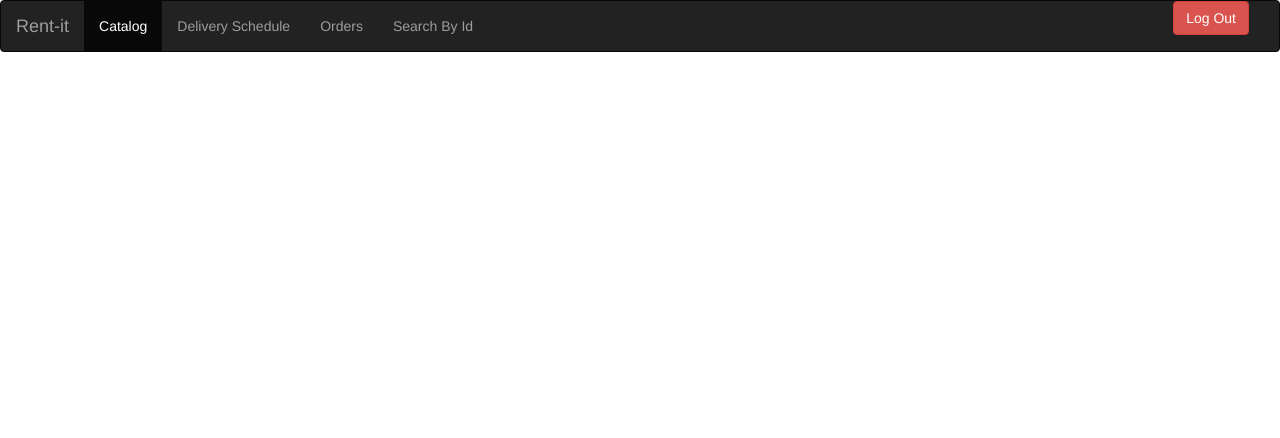
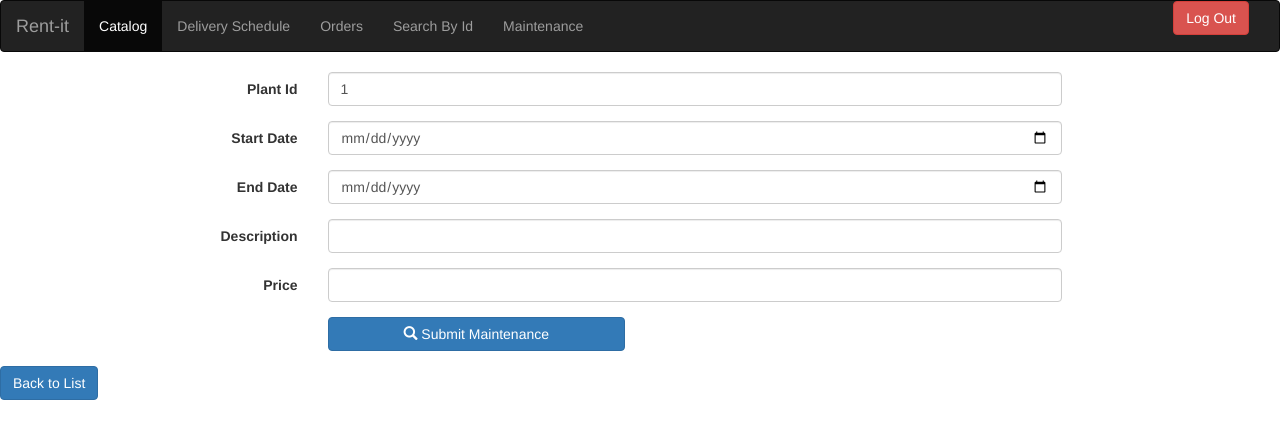
Before and after one commit to demonno/rentit-frontend, an Angular app: page /plan-maintenance/1/1 in a window 1280 px wide. Before the commit this address led to /. Shown: the top 438 px of the page. Built offline with nearby package versions, Linux system fonts and the light colour scheme.

Commit message:
maintenance

```diff
--- a/src/app/app.component.html
+++ b/src/app/app.component.html
@@ -14,6 +14,7 @@
         <li><a routerLink="/delivery">Delivery Schedule</a></li>
         <li><a routerLink="/orders">Orders</a></li>
         <li><a routerLink="/search">Search By Id</a></li>
+        <li><a routerLink="/maintenance">Maintenance</a></li>
       </ul>
       <button  class="btn btn-danger logout-button" (click)="logout()">Log Out</button>
     </div>
--- /dev/null
+++ b/src/app/maintenance/maintenance-service.ts
@@ -0,0 +1,20 @@
+import { Injectable } from "@angular/core";
+import { PlantReservationDTO, Query, PlantInventoryItemDTO } from "app/sales/definitions";
+import { Http, URLSearchParams,RequestOptions, Headers} from "@angular/http";
+import { environment } from "environments/environment"
+
+@Injectable()
+export class MaintenanceService {
+
+    constructor(private http: Http){}
+    plantItems: Array<PlantInventoryItemDTO>;
+        getAllItems(){
+                console.log("EXECUTING========");
+        this.http.get(environment.RENTIT_BASE_URL + '/api/inventory/plants/list/items')
+            .subscribe(response => {
+              console.log(response.json());
+              this.plantItems = response.json();
+            });
+    }
+
+}
--- /dev/null
+++ b/src/app/maintenance/maintenance.component.html
@@ -0,0 +1,23 @@
+
+
+<div>
+<div>
+    <table class="table">
+        <thead>
+            <tr>
+                <th>Condition</th>
+                <th>Serioal Number</th>
+                <th>Name</th>
+                <th>Action</th>
+            </tr>
+        </thead>
+        <tbody>
+            <tr *ngFor="let plant of catalog.plantItems">
+                <td>{{plant.condition}}</td>
+                <td>{{plant.serialNumber}}</td>
+                <td>{{plant.plant.name}}</td>
+                <td><button class="btn btn-danger" *ngIf="plant.condition=='UNSERVICEABLE_REPAIRABLE'" (click)="maintenance(plant._id,plant.plant._links.self.href)">Maintenance</button></td>
+        </tbody>
+    </table>
+
+</div>
--- /dev/null
+++ b/src/app/maintenance/maintenance.component.ts
@@ -0,0 +1,34 @@
+import { Component } from "@angular/core";
+import { DeliveryService } from "app/sales/delivery/delivery-service";
+import { AuthenticationService } from "app/authentication/authentication.service";
+import { MaintenanceService } from "app/maintenance/maintenance-service";
+import { MaintenanceQuery } from "app/sales/definitions";
+import {Router} from '@angular/router';
+
+@Component({
+    selector: 'maintenance',
+    templateUrl: './maintenance.component.html'
+    /*template: `
+        <query-form (executeEventQuery)='executeQuery($event)'></query-form>
+        <query-result (selectPlant)='selectPlant($event)'></query-result>
+        <order-summary [order]='requisitionService.order' (createPO)='requisitionService.createPurchaseOrder()'></order-summary>
+    `*/
+})
+
+export class MaintenanceComponent {
+    constructor(private catalog: MaintenanceService, private router: Router){}
+    maintenanceQuery: MaintenanceQuery = new MaintenanceQuery();
+
+    ngOnInit(){
+        this.catalog.getAllItems();
+    }
+
+
+  maintenance(id: string,xlink:string) {
+    //   console.log(id);
+    //   console.log(xlink);
+    this.router.navigate(['plan-maintenance', id,xlink]);
+  }
+
+
+}
--- /dev/null
+++ b/src/app/maintenance/plan-maintenance.component.html
@@ -0,0 +1,48 @@
+<form class="form-horizontal">
+    <div class="form-group">
+        <label for="maintenance-plantId" class="col-sm-3 control-label">Plant Id</label>
+        <div class="col-sm-7">
+
+            <input type="text" class="form-control" name="maintenance-plantId" [(ngModel)]="maintenanceQuery.plantId">
+        </div>
+    </div>
+        <div class="form-group">
+        <label for="maintenance-period-start" class="col-sm-3 control-label">Start Date</label>
+        <div class="col-sm-7">
+
+            <input type="date" class="form-control" name="maintenance-period-start" [(ngModel)]="maintenanceQuery.startDate">
+        </div>
+    </div>
+            <div class="form-group">
+        <label for="maintenance-period-end" class="col-sm-3 control-label">End Date</label>
+        <div class="col-sm-7">
+
+            <input type="date" class="form-control" name="maintenance-period-end" [(ngModel)]="maintenanceQuery.endDate">
+        </div>
+    </div>
+                <div class="form-group">
+        <label for="maintenance-period-end" class="col-sm-3 control-label">Description</label>
+        <div class="col-sm-7">
+
+            <input type="text" class="form-control" name="description" [(ngModel)]="maintenanceQuery.description">
+        </div>
+    </div>
+    <div class="form-group">
+        <label for="maintenance-period-end" class="col-sm-3 control-label">Price</label>
+        <div class="col-sm-7">
+            <input type="text" class="form-control" name="price" [(ngModel)]="maintenanceQuery.price">
+
+        </div>
+         <input type="hidden" class="form-control" name="plantHref" [(ngModel)]="maintenanceQuery.plantHref">
+    </div>
+    <div class="form-group">
+        <div class="col-sm-offset-3 col-sm-3">
+
+            <button id="submit-button" class="btn btn-primary btn-block"
+                    (click)="search(query)">
+                <span class="glyphicon glyphicon-search"></span> Submit Maintenance
+            </button>
+        </div>
+    </div>
+    <button class="btn btn-primary" (click)="backToList()">Back to List</button>
+</form>
--- /dev/null
+++ b/src/app/maintenance/plan-maintenance.component.ts
@@ -0,0 +1,36 @@
+import { Component } from "@angular/core";
+import { DeliveryService } from "app/sales/delivery/delivery-service";
+import { AuthenticationService } from "app/authentication/authentication.service";
+import { MaintenanceService } from "app/maintenance/maintenance-service";
+import { MaintenanceQuery } from "app/sales/definitions";
+import {Router, ActivatedRoute} from '@angular/router';
+
+@Component({
+    selector: 'plan-maintenance',
+    templateUrl: './plan-maintenance.component.html'
+    /*template: `
+        <query-form (executeEventQuery)='executeQuery($event)'></query-form>
+        <query-result (selectPlant)='selectPlant($event)'></query-result>
+        <order-summary [order]='requisitionService.order' (createPO)='requisitionService.createPurchaseOrder()'></order-summary>
+    `*/
+})
+
+export class PlanMaintenanceComponent {
+    constructor(private catalog: MaintenanceService, private router: Router,
+              private activatedRoute: ActivatedRoute){}
+
+    maintenanceQuery: MaintenanceQuery = new MaintenanceQuery();
+
+
+  ngOnInit() {
+    this.activatedRoute.params.subscribe(params => {
+      this.maintenanceQuery.plantId = params['id'];
+      this.maintenanceQuery.plantHref = params['href'];
+    });
+  }
+
+    backToList(){
+    this.router.navigateByUrl('maintenance');
+  }
+
+}
```
Also changed, not shown: src/app/app.module.ts (+10 -2 lines), src/app/sales/definitions.ts (+9 -0 lines).
